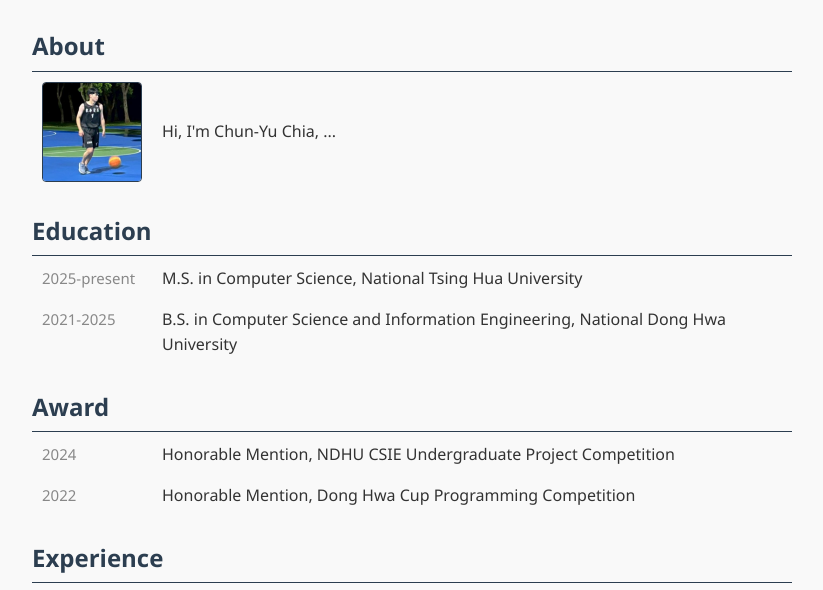
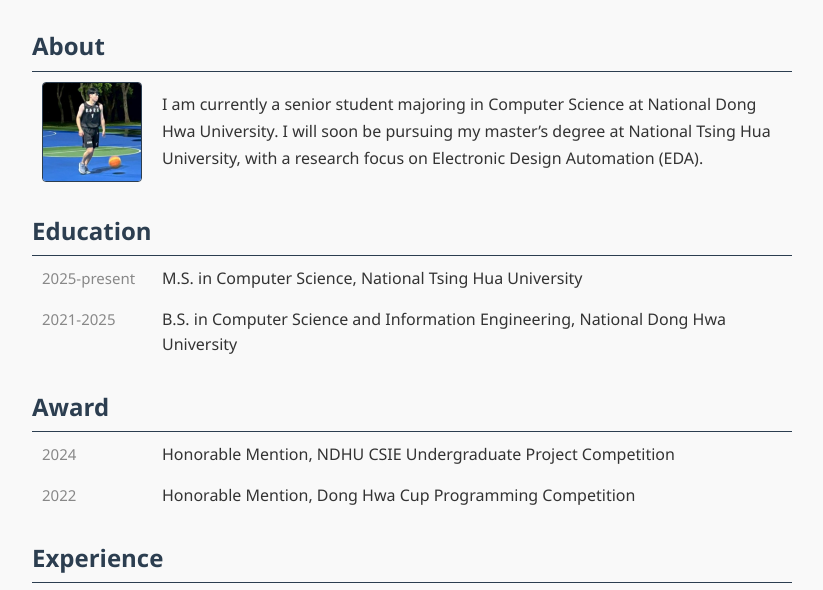
Before and after one commit to ChiaChunYu/ChiaChunYu.github.io, a plain HTML site: page index.html in a window 1280 px wide. Shown: the part 206-796 px from the top of the page, without its empty margins (228-1051 px from the left). Drawn offline with Linux system fonts and the light colour scheme.

Commit message:
Update the content of About

```diff
--- a/index.html
+++ b/index.html
@@ -24,7 +24,11 @@
   <h1 data-en="About" data-zh="關於">About</h1>
   <p class="about-section">
     <img src="static/me.jpg" alt="My Photo" class="about-photo">
-    <span class="about-text" data-en="Hi, I'm Chun-Yu Chia, ...">Hi, I'm Chun-Yu Chia, ...</div>
+    <span class="about-text"
+      data-en="I am currently a senior student majoring in Computer Science at National Dong Hwa University. I will soon be pursuing my master’s degree at National Tsing Hua University, with a research focus on Electronic Design Automation (EDA)."
+      data-zh="我目前是國立東華大學資工系的大四學生，即將到國立清華大學就讀碩士，研究方向是電子自動化設計(EDA)。">I am currently a senior student majoring in Computer
+      Science at National Dong Hwa University. I will soon be pursuing my master’s degree at National Tsing Hua
+      University, with a research focus on Electronic Design Automation (EDA).</span>
   </p>
   <h1 data-en="Education" data-zh="學歷">Education</h1>
   <p>
```
